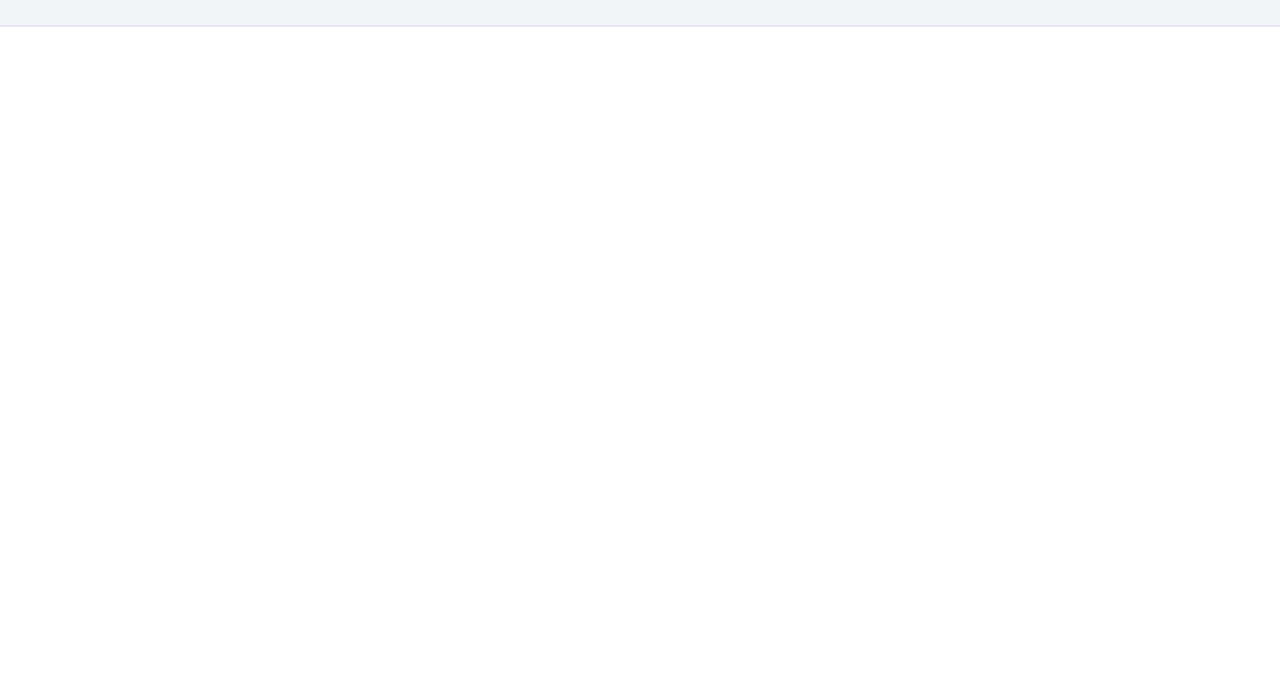
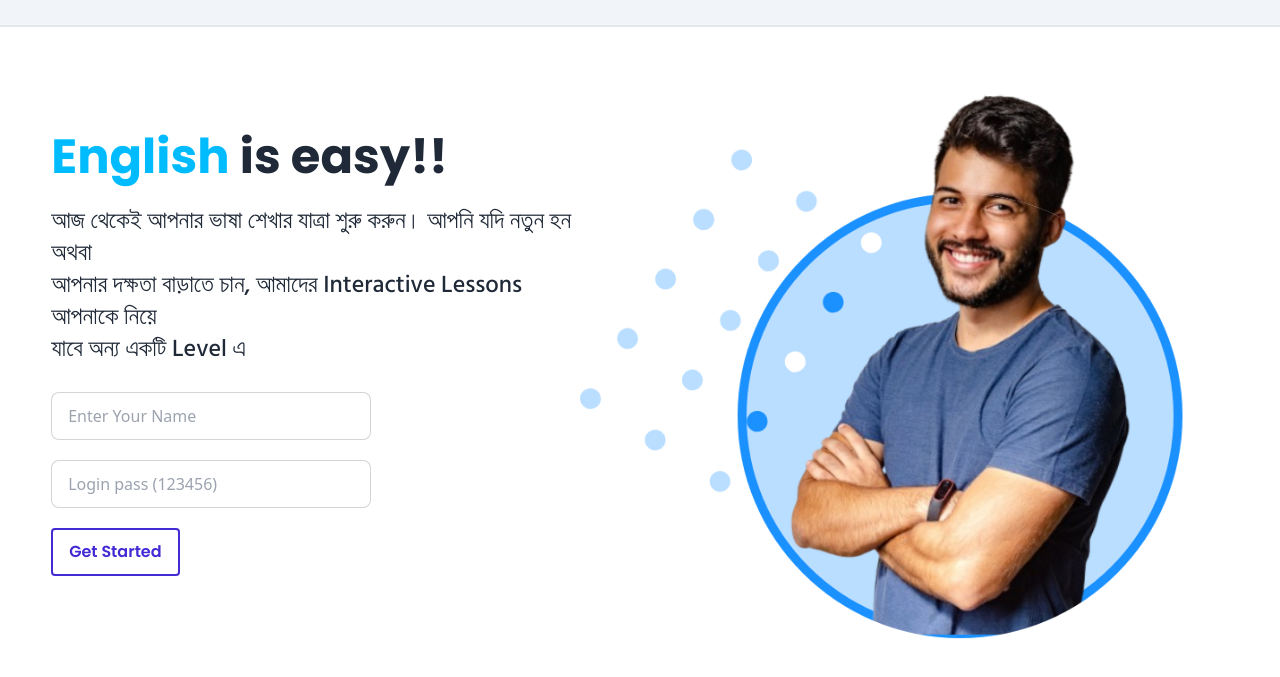
Before and after one commit to Samiul821/English-Janala, a plain HTML site: page index.html in a window 1280 px wide. Shown: the part 79-756 px from the top of the page. Drawn offline with nearby package versions, Linux system fonts and the light colour scheme; some packages are replaced by stand-ins of ours; a script that the page names is missing; a web font is replaced by a local one.

Commit message:
banner section added and style in tailwind css

```diff
--- a/index.html
+++ b/index.html
@@ -29,16 +29,21 @@
         .poppins-font {
             font-family: "Poppins", sans-serif;
         }
-        .tiro-bangla-font{
+
+        .tiro-bangla-font {
             font-family: "Tiro Bangla", serif;
+        }
+
+        .siliguri-font {
+            font-family: "Hind Siliguri", sans-serif;
         }
     </style>
 </head>
 
-<body class="m-0 p-0 pt-[80px]">
+<body class="">
     <header>
         <!-- navbar section -->
-        <nav class="bg-slate-100 border-b-2 w-[100%] fixed top-0 left-0 z-[1000] flex justify-between px-20 py-7">
+        <nav class="bg-slate-100 border-b-2  flex justify-between px-20 py-7">
             <div class="flex items-center">
                 <h1 class="text-xl font-semibold poppins-font">English</h1>
                 <img src="assets/logo.png" alt="">
@@ -58,8 +63,28 @@
             </div>
         </nav>
         <!-- banner section -->
-        <div>
-
+        <div class="w-[92%] mx-auto flex justify-between items-center mb-48">
+            <div>
+                <h1 class="text-5xl font-bold poppins-font mb-6"><span class="text-[#00BCFF]">English</span> is easy!!
+                </h1>
+                <p class="siliguri-font text-2xl font-medium mb-[27px]">আজ থেকেই আপনার ভাষা শেখার যাত্রা শুরু করুন। আপনি
+                    যদি নতুন হন অথবা <br> আপনার দক্ষতা বাড়াতে চান, আমাদের Interactive Lessons আপনাকে নিয়ে <br> যাবে অন্য
+                    একটি Level এ</p>
+                <div id="loginForm" class="w-[320px] space-y-5">
+                    <label class="input input-bordered flex items-center gap-2">
+                        <input id="username" type="text" class="grow" placeholder="Enter Your Name" />
+                    </label>
+                    <label class="input input-bordered flex items-center gap-2">
+                        <input id="password" type="password" class="grow" placeholder="Login pass (123456)" />
+                    </label>
+                    <button id="login-btn"
+                        class="py-[10px] px-4 border-2 border-[#422AD5] rounded font-semibold poppins-font text-[#422AD5] hover:bg-[#422AD5] hover:text-white duration-300 cursor-pointer">Get
+                        Started</button>
+                </div>
+            </div>
+            <div>
+                <img src="assets/hero-student.png" alt="">
+            </div>
         </div>
     </header>
     <main>
```
